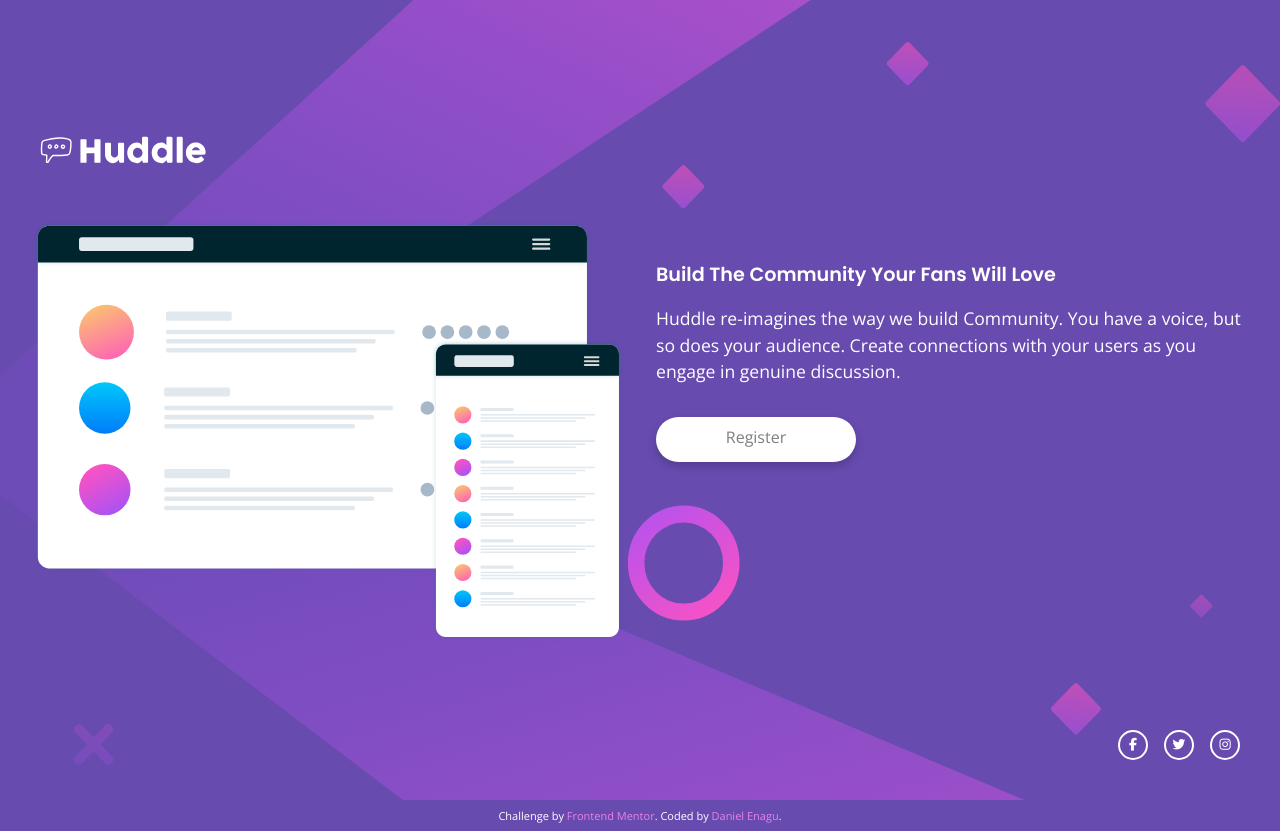
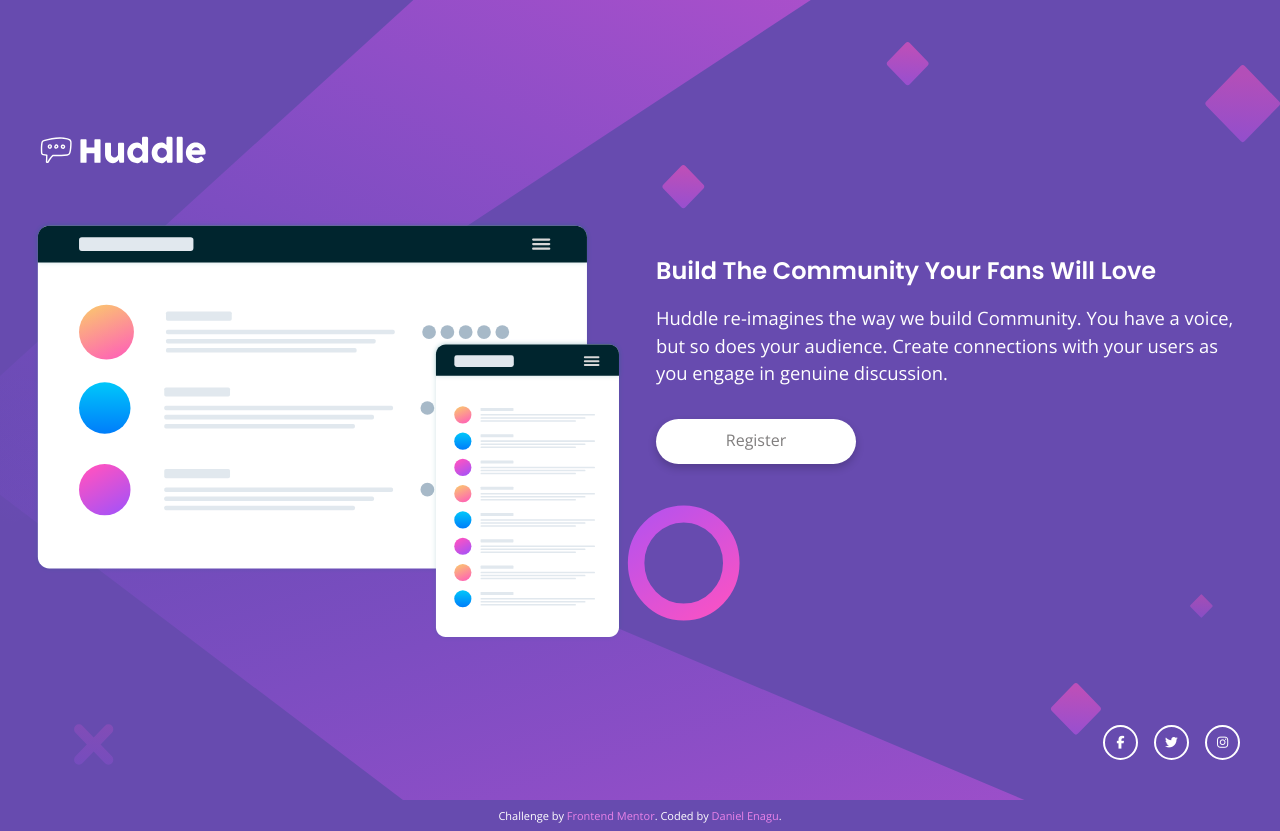
Before and after one commit to DannyEnagu/huddle-landing-page-solution, a plain HTML site: page index.html in a window 1280 px wide. Drawn offline with nearby package versions, Linux system fonts and the light colour scheme.

Commit message:
CSS styles Update

```diff
--- a/style.css
+++ b/style.css
@@ -71,13 +71,13 @@ header,
 /* Itro Section */
 .intro-heading {
   margin-bottom: 1rem;
-  font-size: 1.2rem;
+  font-size: 1.5rem;
 }
 
 .intro-txt {
   text-align: center;
   margin: 0 auto;
-  font-size: 1.1rem;
+  font-size: 1.15rem;
   line-height: 1.5;
 }
 
@@ -112,11 +112,12 @@ header,
 }
 
 .links a {
-  display: block;
+  display: flex;
+  align-items: center;
+  justify-content: center;
   margin: 0.5rem;
-  height: 30px;
-  width: 30px;
-  padding: 3px;
+  height: 35px;
+  width: 35px;
   font-size: 0.8rem;
   border: 2px solid #fff;
   border-radius: 50%;
@@ -148,6 +149,8 @@ header,
     display: grid;
     grid-template-columns: 1fr 1fr;
     gap: 2rem;
+    max-width: 1300px;
+    margin: 0 auto;
   }
 
   .intro {
```
